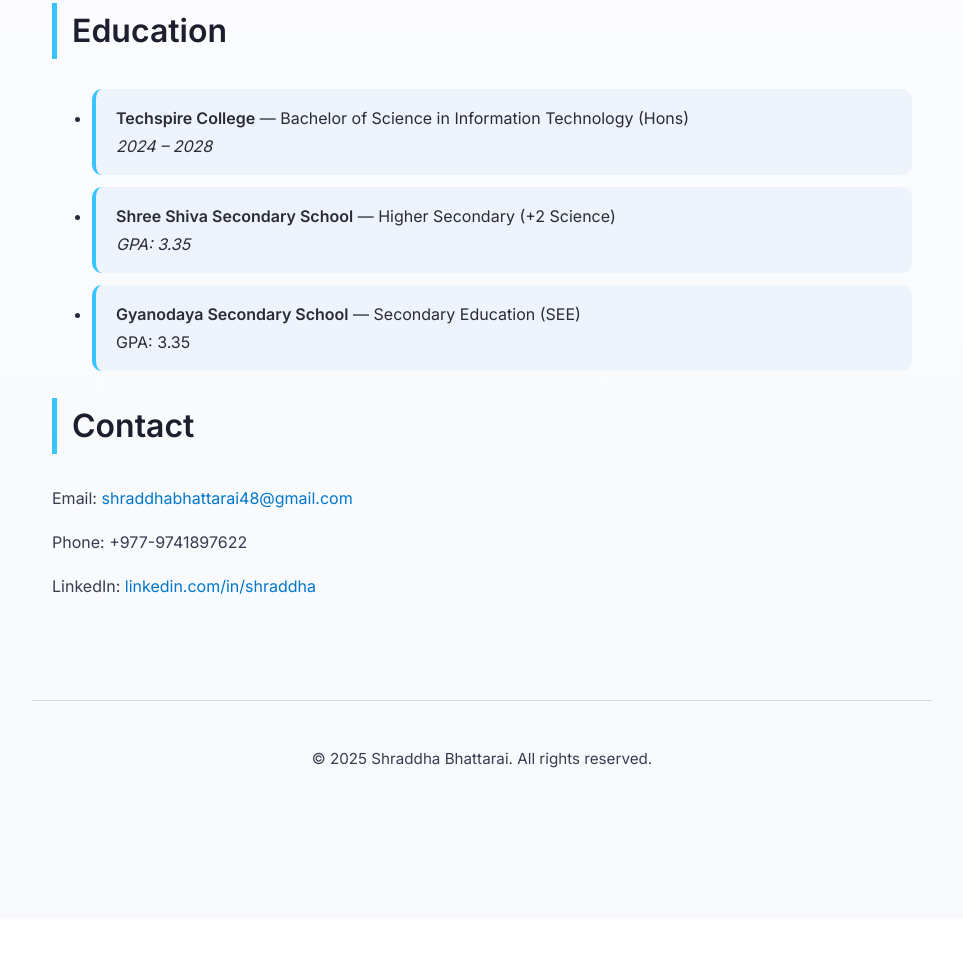
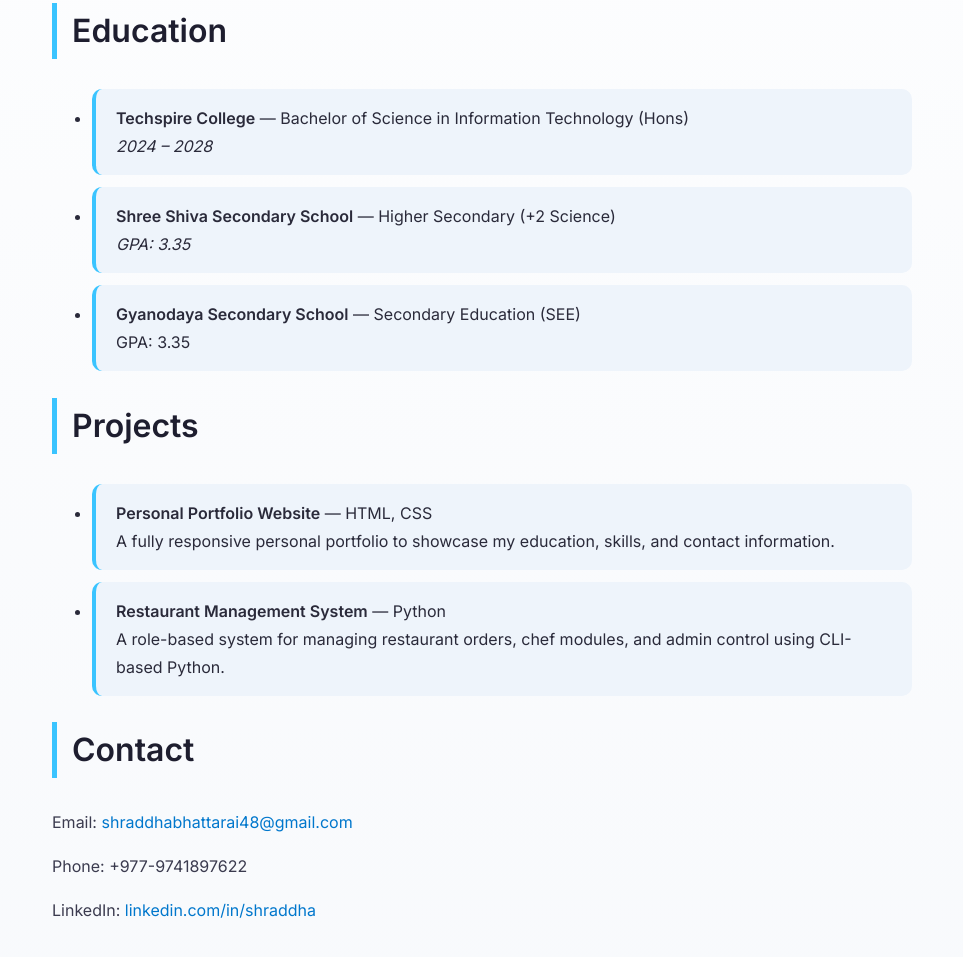
Before and after one commit to shraddha-bhattarai/PORTFOLIO_SARADHA_BHATTARAI_NP070361, a plain HTML site: page index.html in a window 1280 px wide. Shown: the part 851-1808 px from the top of the page, without its empty margins (158-1121 px from the left). Before the commit the page ends 1769 px from the top, so only its background shows below. Drawn offline with Linux system fonts and the light colour scheme.

Commit message:
ma gaDHA

```diff
--- a/index.html
+++ b/index.html
@@ -95,7 +95,6 @@
       margin-bottom: 80px;
     }
 
-    /* Unique Profile Photo Styling */
     .profile-photo {
       width: 180px;
       height: 180px;
@@ -175,6 +174,7 @@
         <ul>
           <li><a href="#about">About Me</a></li>
           <li><a href="#education">Education</a></li>
+          <li><a href="#projects">Projects</a></li>
           <li><a href="#contact">Contact</a></li>
         </ul>
       </nav>
@@ -218,11 +218,25 @@
       </ul>
     </section>
 
+    <section id="projects">
+      <h2>Projects</h2>
+      <ul class="education-list">
+        <li>
+          <strong>Personal Portfolio Website</strong> — HTML, CSS<br />
+          A fully responsive personal portfolio to showcase my education, skills, and contact information.
+        </li>
+        <li>
+          <strong>Restaurant Management System</strong> — Python<br />
+          A role-based system for managing restaurant orders, chef modules, and admin control using CLI-based Python.
+        </li>
+      </ul>
+    </section>
+
     <section id="contact">
       <h2>Contact</h2>
-      <p>Email: <a href="mailto:shraddha@example.com">shraddhabhattarai48@gmail.com</a></p>
+      <p>Email: <a href="mailto:shraddhabhattarai48@gmail.com">shraddhabhattarai48@gmail.com</a></p>
       <p>Phone: +977-9741897622</p>
-      <p>LinkedIn: <a href="www.linkedin.com/in/shraddha-bhattarai-01a93a333" target="_blank" rel="noopener noreferrer">linkedin.com/in/shraddha</a></p>
+      <p>LinkedIn: <a href="https://www.linkedin.com/in/shraddha-bhattarai-01a93a333" target="_blank" rel="noopener noreferrer">linkedin.com/in/shraddha</a></p>
     </section>
   </main>
 
```
